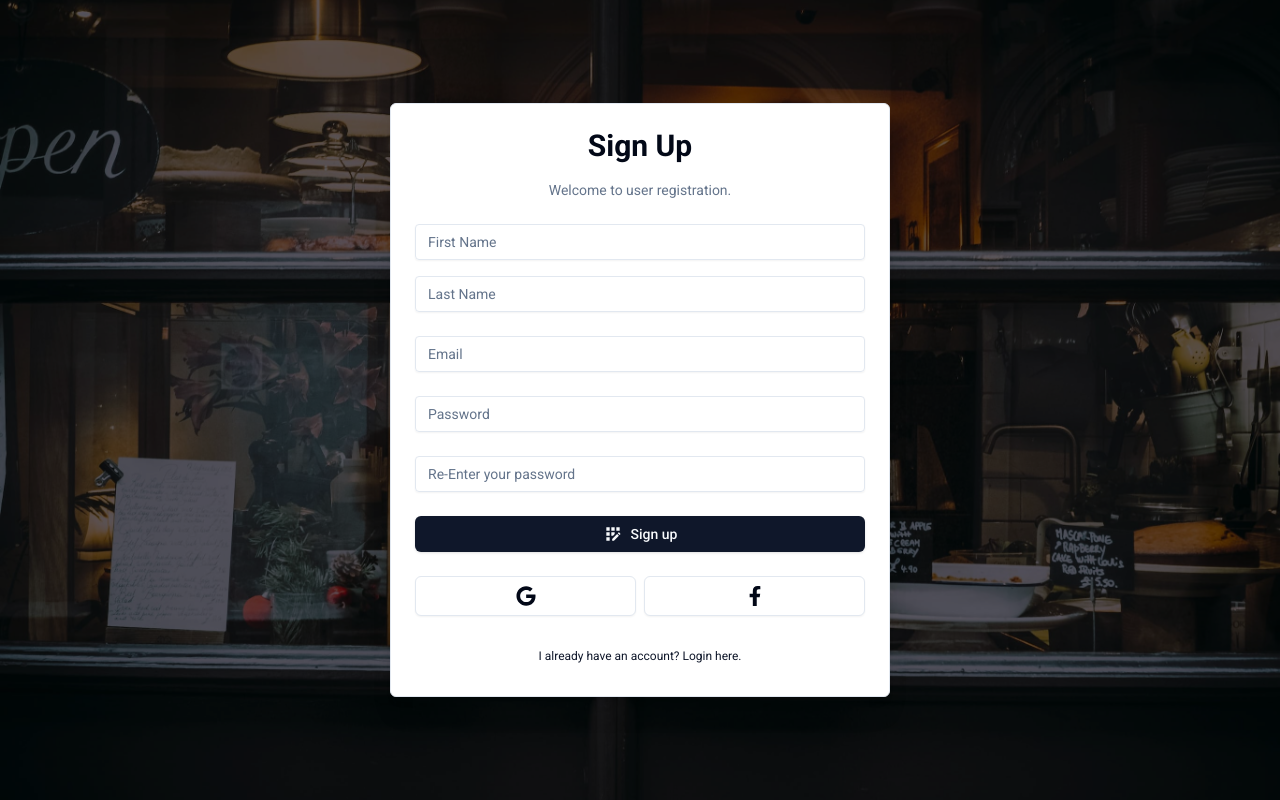
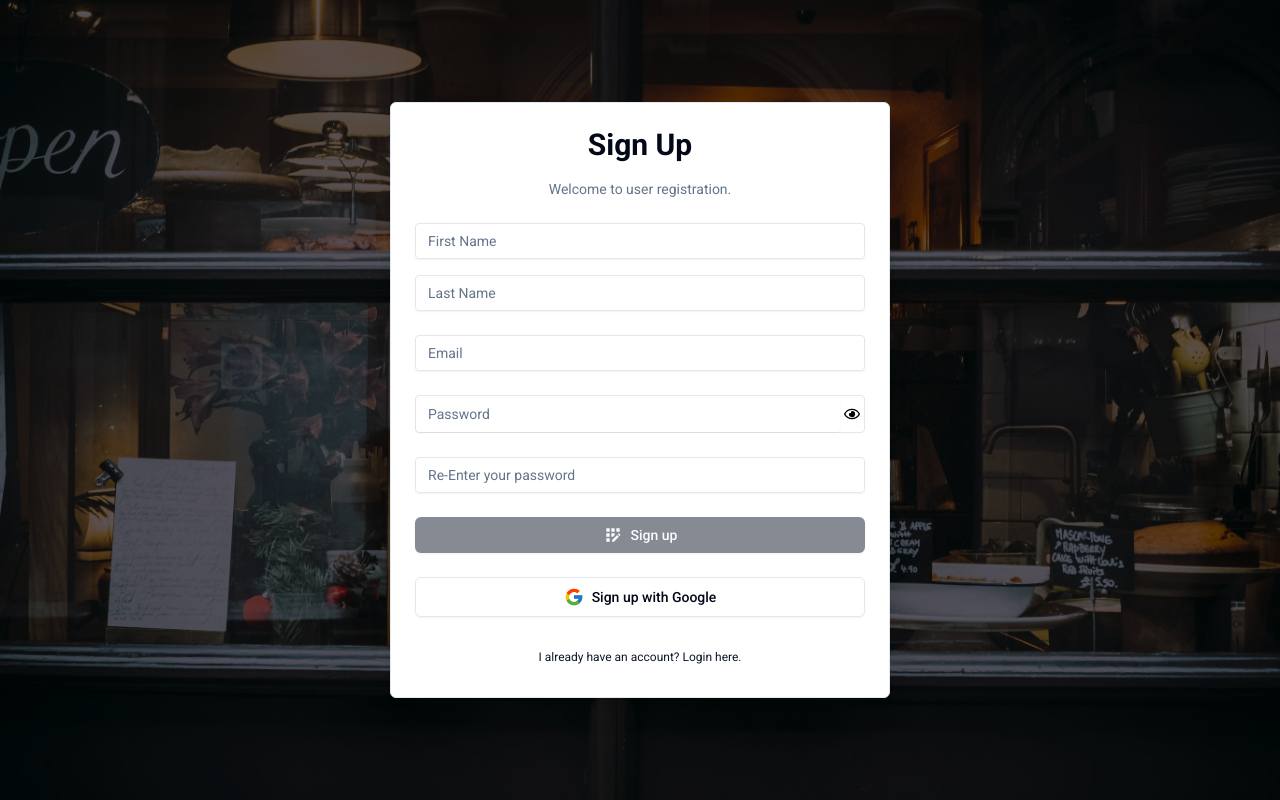
Before and after one commit to Upasara/Krishanro-POS, a Next.js app: page /registration in a window 1280 px wide. Built offline with nearby package versions, Linux system fonts and the light colour scheme.

Commit message:
add show | hidden passwords to reg form

```diff
--- a/components/auth/registrationForm.tsx
+++ b/components/auth/registrationForm.tsx
@@ -8,6 +8,9 @@ import { Form, FormControl, FormField, FormItem, FormMessage } from '../ui/form'
 import { Input } from '../ui/input';
 import { Button } from '../ui/button';
 import { MdOutlineAppRegistration } from 'react-icons/md';
+import { useState } from 'react';
+import { FaRegEye } from 'react-icons/fa';
+import { FaRegEyeSlash } from 'react-icons/fa';
 
 type RegistrationSchemaFields = z.infer<typeof RegistrationSchema>;
 
@@ -19,14 +22,29 @@ export const RegistrationForm = () => {
 			lastName: '',
 			email: '',
 			password: '',
+			confirmPassword: '',
 		},
+		mode: 'onChange',
 	});
+
+	const {
+		watch,
+		formState: { isDirty, isValid },
+	} = form;
+
+	const watchPassword = watch('password', 'confirmPassword');
 
 	//submit the sign up form
 
 	const onSubmit = (values: RegistrationSchemaFields) => {
 		console.log(values);
 	};
+
+	const [show, setShow] = useState(false);
+	const handleShow = () => {
+		setShow(!show);
+	};
+
 	return (
 		<div>
 			<RegCardWrapper
@@ -96,12 +114,35 @@ export const RegistrationForm = () => {
 							render={({ field }) => (
 								<FormItem>
 									<FormControl>
-										<Input
-											{...field}
-											placeholder='Password'
-											type='password'
-											className='bg-transparent focus-visible:ring-offset-0 focus-visible:ring-0'
-										/>
+										<div className='flex border rounded-sm '>
+											<Input
+												{...field}
+												placeholder='Password'
+												type={show ? 'text' : 'password'}
+												className=' border-0 bg-transparent focus-visible:ring-offset-0 focus-visible:ring-0'
+											/>
+											<div
+												onClick={handleShow}
+												className='flex items-center justify-center p-1 text-sm'>
+												{show ? (
+													<FaRegEyeSlash
+														className={`${
+															!watchPassword
+																? 'hidden'
+																: 'w-4 h-4 cursor-pointer text-[#000]'
+														}`}
+													/>
+												) : (
+													<FaRegEye
+														className={`${
+															!watchPassword
+																? 'hidden'
+																: 'w-4 h-4 cursor-pointer text-[#000]'
+														}`}
+													/>
+												)}
+											</div>
+										</div>
 									</FormControl>
 									<FormMessage />
 								</FormItem>
@@ -124,7 +165,7 @@ export const RegistrationForm = () => {
 								</FormItem>
 							)}
 						/>
-						<Button className='w-full' typeof='submit'>
+						<Button className='w-full' typeof='submit' disabled={!isDirty || !isValid}>
 							<MdOutlineAppRegistration className='mr-2 h-5 w-5' />
 							Sign up
 						</Button>
--- a/components/auth/social.tsx
+++ b/components/auth/social.tsx
@@ -1,16 +1,12 @@
 'use client';
-import { FaGoogle } from 'react-icons/fa';
-import { FaFacebookF } from 'react-icons/fa';
+import { FcGoogle } from 'react-icons/fc';
 import { Button } from '../ui/button';
 
 export const Social = () => {
 	return (
 		<div className='flex justify-center items-center w-full gap-x-2'>
-			<Button variant='outline' size='lg' className='w-full'>
-				<FaGoogle className='h-5 w-5' />
-			</Button>
-			<Button variant='outline' size='lg' className='w-full'>
-				<FaFacebookF className='h-5 w-5' />
+			<Button variant='outline' size='lg' className='w-full gap-x-2'>
+				<FcGoogle className='h-5 w-5' /> Sign up with Google
 			</Button>
 		</div>
 	);
```
